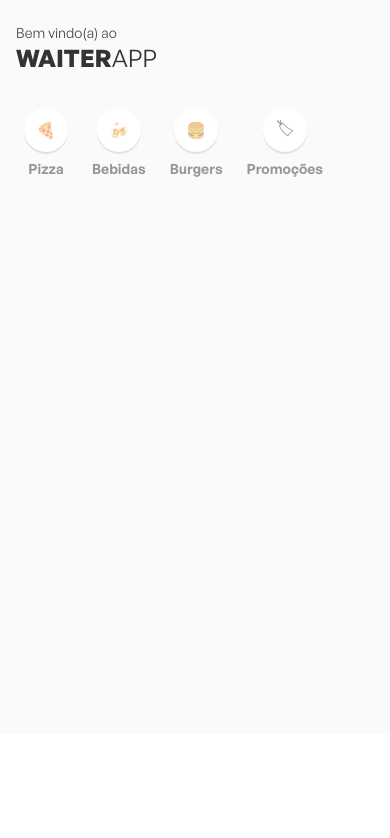
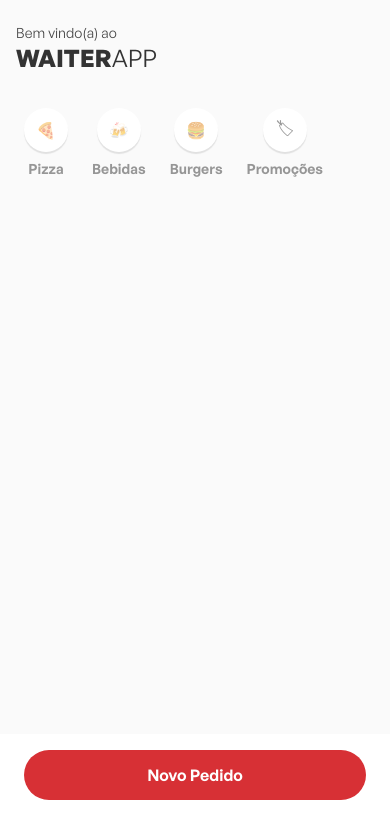
Before and after one commit to RafaelMariscal/RestaurantMobileApp, a React Native app: screen / in a window 390 px wide. Shown: the top 838 px of the page. Built offline with nearby package versions, Linux system fonts and the light colour scheme.

Commit message:
Add: Button Component
A button component with a disabled state and a touchable tirgger to a function also.

```diff
--- a/src/Main/index.tsx
+++ b/src/Main/index.tsx
@@ -1,3 +1,4 @@
+import { Button } from "../components/Button";
 import { Categories } from "../components/Categories";
 import { Header } from "../components/Header";
 import { Menu } from "../components/Menu";
@@ -26,7 +27,9 @@
       </Container>
       <Footer>
         <FooterContainer>
-
+          <Button onPress={() => { alert("novo pedido"); }}>
+            Novo Pedido
+          </Button>
         </FooterContainer>
       </Footer>
     </>
--- a/src/Main/styles.ts
+++ b/src/Main/styles.ts
@@ -22,6 +22,7 @@
 export const Footer = styled.View`
   min-height: 110px;
   background-color: #fff;
+  padding: 16px 24px;
 `;
 
 export const FooterContainer = styled.SafeAreaView`
--- /dev/null
+++ b/src/components/Button/index.tsx
@@ -0,0 +1,19 @@
+import { ReactNode } from "react";
+import { Text } from "../Text";
+import { Container } from "./styles";
+
+interface ButtonProps {
+  children: ReactNode
+  onPress: () => void
+  disabled?: boolean
+}
+export function Button({ children, onPress, disabled }: ButtonProps) {
+
+  return (
+    <Container onPress={onPress} disabled={disabled}>
+      <Text weight="600" color="#fff">
+        {children}
+      </Text>
+    </Container>
+  );
+}
--- /dev/null
+++ b/src/components/Button/styles.ts
@@ -0,0 +1,9 @@
+import styled from "styled-components/native";
+
+export const Container = styled.TouchableOpacity`
+  background-color: ${({ disabled }) => disabled ? "#999" : "#D73035"};
+  border-radius: 48;
+  padding: 14px 24px;
+  align-items: center;
+  justify-content: center;
+`;
```
